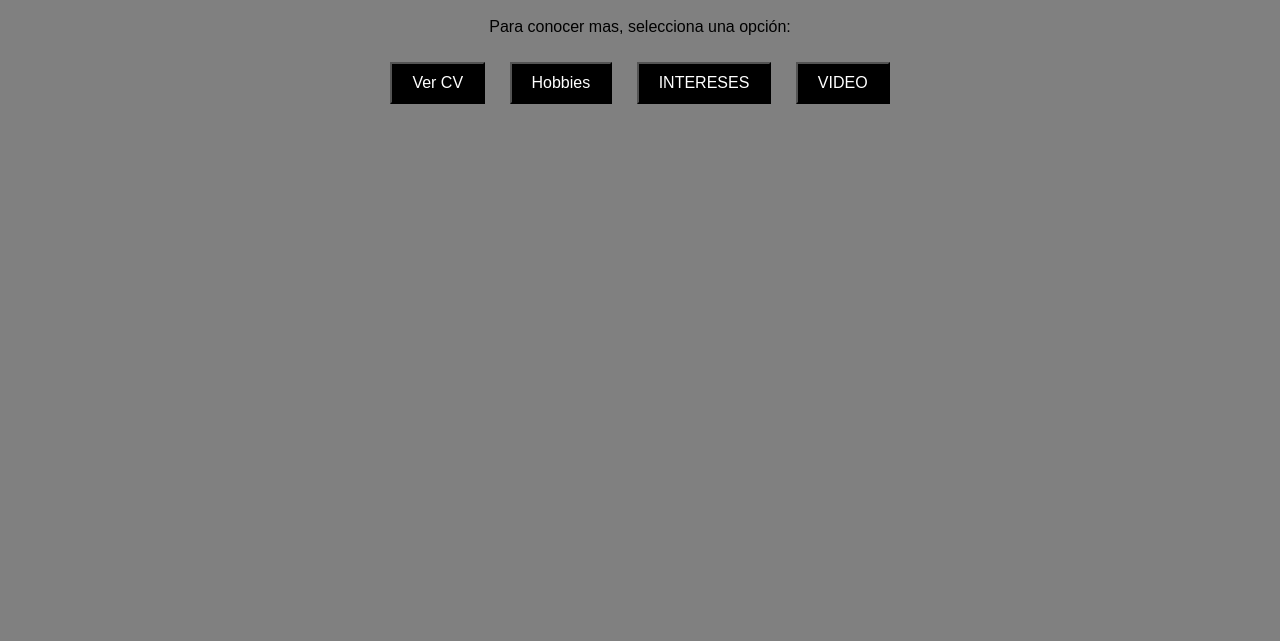
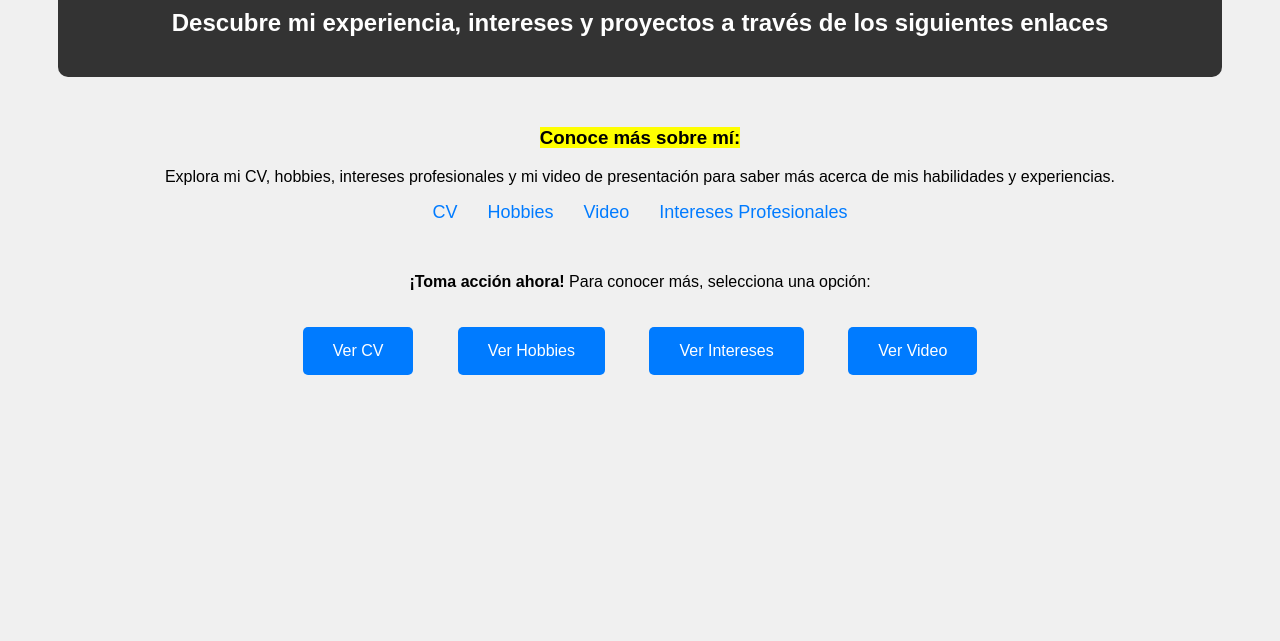
Before and after one commit to Rodrigo-DelaTorre/PRACTICAS-RODRIGO, a plain HTML site: page Practica 2.3/HOME.html in a window 1280 px wide. Shown: the part 159-800 px from the top of the page. Drawn offline with Linux system fonts and the light colour scheme.

Commit message:
Update HOME.html

```diff
--- a/Practica 2.3/HOME.html
+++ b/Practica 2.3/HOME.html
@@ -3,52 +3,83 @@
 <head>
     <meta charset="UTF-8">
     <meta name="viewport" content="width=device-width, initial-scale=1.0">
-    <title>INDEX</title>
+    <title>Mi Landing Page Profesional</title>
     <style>
         body {
             font-family: Arial, sans-serif;
             text-align: center;
             padding: 50px;
-            background-color: grey;
+            background-color: #f0f0f0;
+        }
+        header {
+            background-color: #333;
+            color: white;
+            padding: 20px;
+            margin-bottom: 30px;
+            border-radius: 10px;
+        }
+        h1 {
+            font-size: 36px;
+        }
+        h2 {
+            font-size: 24px;
+            margin-top: 10px;
         }
         button {
-            padding: 10px 20px;
-            margin: 10px;
+            padding: 15px 30px;
+            margin: 20px;
             font-size: 16px;
             cursor: pointer;
-            color:white;
-            background-color: black;
+            color: white;
+            background-color: #007BFF;
+            border: none;
+            border-radius: 5px;
         }
-        .timeline1 {
-            display: block;
-            gap: 20px;
-            text-align: center;
-            border: 1px solid #000;
-            padding: 15px;
-            border-radius: 5px;
-            background-color: #f4f4f4;
+        button:hover {
+            background-color: #0056b3;
+        }
+        .section {
+            margin-top: 50px;
+        }
+        .timeline {
+            display: flex;
+            justify-content: center;
+            gap: 30px;
+        }
+        .timeline a {
+            text-decoration: none;
+            color: #007BFF;
+            font-size: 18px;
+        }
+        .timeline a:hover {
+            text-decoration: underline;
         }
     </style>
 </head>
 <body>
-    <div class="timeline1">
-        <nav>
-            <a href="HTML\cv.html">CV</a>
-            <a href="HTML\hobbies.html">Hobbies</a>
-            <a href="HTML\video.html">Video</a>
-            <a href="HTML\intereses.html">Intereses Profesionales</a>
-          </nav>
-          </div>
+    <header>
+        <h1>Bienvenido a Mi Página Profesional</h1>
+        <h2>Descubre mi experiencia, intereses y proyectos a través de los siguientes enlaces</h2>
+    </header>
+
+    <div class="section">
+        <h3><mark>Conoce más sobre mí:</mark></h3>
+        <p>Explora mi CV, hobbies, intereses profesionales y mi video de presentación para saber más acerca de mis habilidades y experiencias.</p>
+    </div>
+
+    <div class="timeline">
+        <a href="HTML\cv.html">CV</a>
+        <a href="HTML\hobbies.html">Hobbies</a>
+        <a href="HTML\video.html">Video</a>
+        <a href="HTML\intereses.html">Intereses Profesionales</a>
+    </div>
+
+    <div class="section">
+        <p><strong>¡Toma acción ahora!</strong> Para conocer más, selecciona una opción:</p>
+        <button onclick="location.href='HTML/CV.html'">Ver CV</button>
+        <button onclick="location.href='HTML/Hobbies.html'">Ver Hobbies</button>
+        <button onclick="location.href='HTML/Intereses.html'">Ver Intereses</button>
+        <button onclick="location.href='HTML/Video.html'">Ver Video</button>
+    </div>
 </body>
-<section>
-<hr>
-<h5><mark>accion</mark></h5>
-<p>Para conocer mas, selecciona una opción:</p>
-        <button onclick="location.href='HTML\CV.html'">Ver CV</button>
-        <button onclick="location.href='HTML\Hobbies.html'">Hobbies</button>
-        <button onclick="location.href='HTML\Intereses.html'">INTERESES</button>
-        <button onclick="location.href='HTML\Video.html'">VIDEO</button>
-    </section>
-
-
 </html>
```
